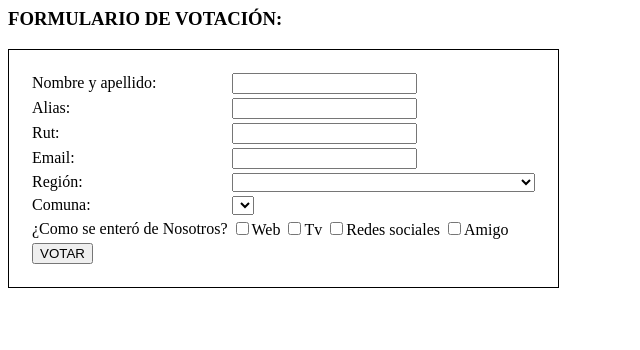
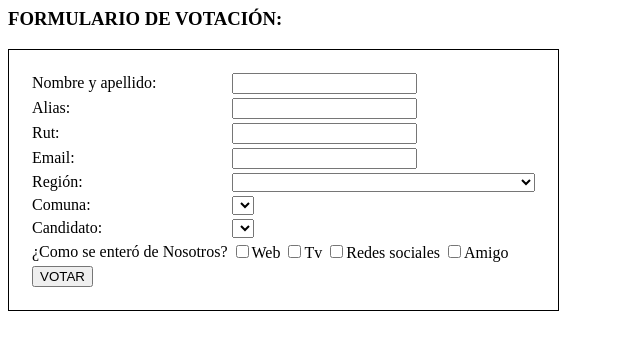
Before and after one commit to Borleskine/votacionDesis, a PHP site: page / in a window 1280 px wide. Shown: the top 350 px of the page, without its empty margins (0-640 px from the left). Run offline with PHP 8.4, Linux system fonts and the light colour scheme; data comes from the database, SQL or seed files in the repository; lists and menus that the app fills with data are empty.

Commit message:
Actualizar directorio

```diff
--- a/index.php
+++ b/index.php
@@ -59,7 +59,7 @@
 		<!-- Se definen los campos del formulario -->
 		<table class="formulario"> <!-- Inicio de la tabla del formulario -->
 
-			<form id="combo" name="combo" action="/includes/insertar.php" method="POST"> <!-- Inicio del formulario con el atributo id, name, action y method -->
+			<form id="combo" name="combo" action="includes/insertar.php" method="POST"> <!-- Inicio del formulario con el atributo id, name, action y method -->
 
 			<div><tr>
 				<td><label for="nombre">Nombre y apellido:  </label></td>
@@ -98,6 +98,12 @@
 			</tr></div>
 
 			<div><tr>
+				<td><label for="comuna">Candidato:</label></td> <!-- Etiqueta y campo "Candidadto" -->
+				<td><select name="cbx_candidato" id="cbx_candidato" required> <!-- Campo de selección para la comuna del usuario con el atributo name, id y required -->
+				</select></td>
+			</tr></div>
+
+			<div><tr>
 				<td><label>¿Como se enteró de Nosotros?<td>
 					<input type="checkbox" name="medios[]" value="web">Web</input>
 					<input type="checkbox" name="medios[]" value="tv">Tv</input>
```
Also changed, not shown: includes/insertar.php (+6 -21 lines).
